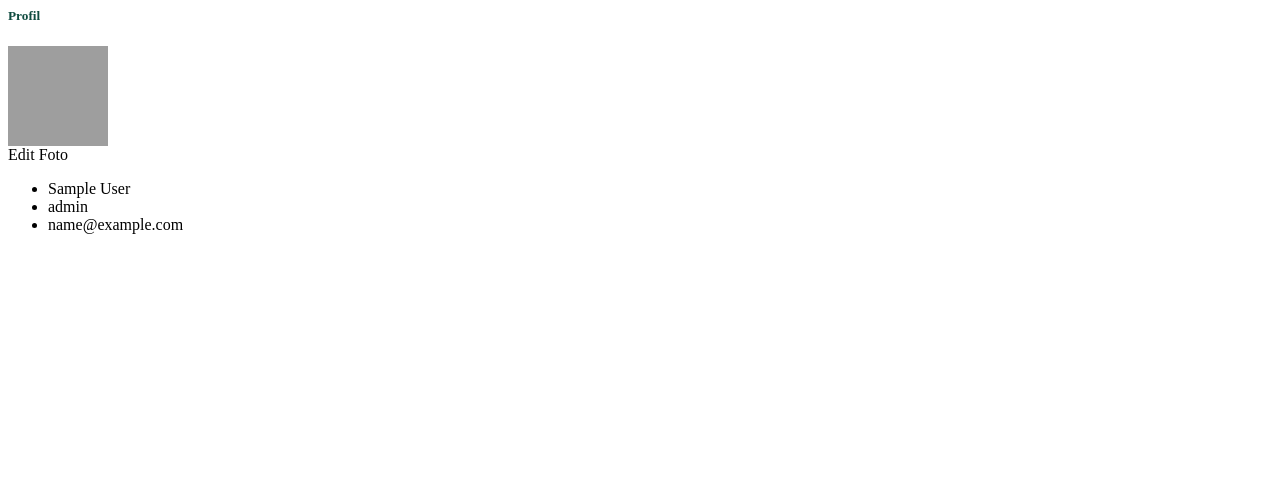
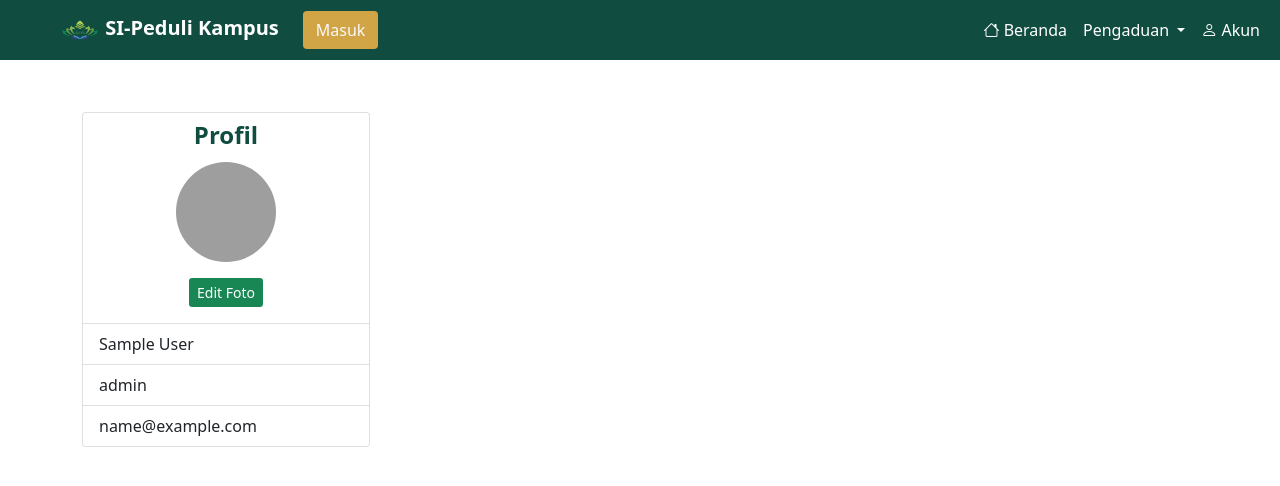
Before and after one commit to PujaFitria/sipedulikampus, a PHP site: page /sipedulikampus/akun.php in a window 1280 px wide. Shown: the top 486 px of the page. Run offline with PHP 8.4, Linux system fonts and the light colour scheme; tables that the repository leaves empty or names only in its code hold one stand-in row (values such as "Sample post"); grey boxes are pictures that could not be loaded.

Commit message:
Update akun.php

```diff
--- a/akun.php
+++ b/akun.php
@@ -1,3 +1,52 @@
+<!DOCTYPE html>
+<html lang="en">
+<head>
+    <meta charset="UTF-8">
+    <meta name="viewport" content="width=device-width, initial-scale=1.0">
+    <!-- Bootstrap Icon -->
+    <link rel="stylesheet" href="https://cdn.jsdelivr.net/npm/bootstrap-icons@1.11.2/font/bootstrap-icons.min.css">
+    <title>sipedulikampus</title>
+</head>
+
+<!-- Navbar -->
+<link href="https://cdn.jsdelivr.net/npm/bootstrap@5.0.2/dist/css/bootstrap.min.css" rel="stylesheet" integrity="sha384-EVSTQN3/azprG1Anm3QDgpJLIm9Nao0Yz1ztcQTwFspd3yD65VohhpuuCOmLASjC" crossorigin="anonymous">
+<body>
+<div class="col-md-12">
+<nav class="navbar navbar-expand-lg navbar-dark fixed-top" style="background-color: #104c40">
+  <div class="container-fluid">
+    <a class="navbar-brand fw-bold ms-5" href="#">
+        <img src="img/uin.png" alt="logo" width="40" height="34"> SI-Peduli Kampus
+    </a>
+    <a class=" btn text-light fs-6 ms-2" style="background-color: #d1a446" href="?menu=5">Masuk</a>
+    <button class="navbar-toggler" type="button" data-bs-toggle="collapse" data-bs-target="#navbarSupportedContent" aria-controls="navbarSupportedContent" aria-expanded="false" aria-label="Toggle navigation">
+      <span class="navbar-toggler-icon"></span>
+    </button>
+    <div class="collapse navbar-collapse" id="navbarSupportedContent">
+      <ul class="navbar-nav ms-auto mb-2 mb-lg-0">
+        <li class="nav-item">
+          <a class="nav-link active" aria-current="page" href="index.html"><i class="bi bi-house"></i> Beranda</a>
+        </li>
+        <li class="nav-item dropdown">
+          <a class="nav-link active dropdown-toggle" href="#" id="navbarDropdown" role="button" data-bs-toggle="dropdown" aria-expanded="false">
+            Pengaduan
+          </a>
+          <ul class="dropdown-menu" aria-labelledby="navbarDropdown">
+            <li><a class="dropdown-item" href="pengaduan.html">Buat Pengaduan</a></li>
+            <li><a class="dropdown-item" href="riwayat.html">Riwayat Pengaduan</a></li>
+          </ul>
+        </li>
+        <li class="nav-item">
+          <a class="nav-link active" href="?menu=6"><i class="bi bi-person"></i> Akun</a>
+        </li>
+      </ul>
+    </div>
+  </div>
+</nav>
+</div>
+<p>
+<div class="container">
+<div class="row justify-content-md-center">
+
 <div class="mt-5">
   <?php
     include 'koneksi.php';
```
